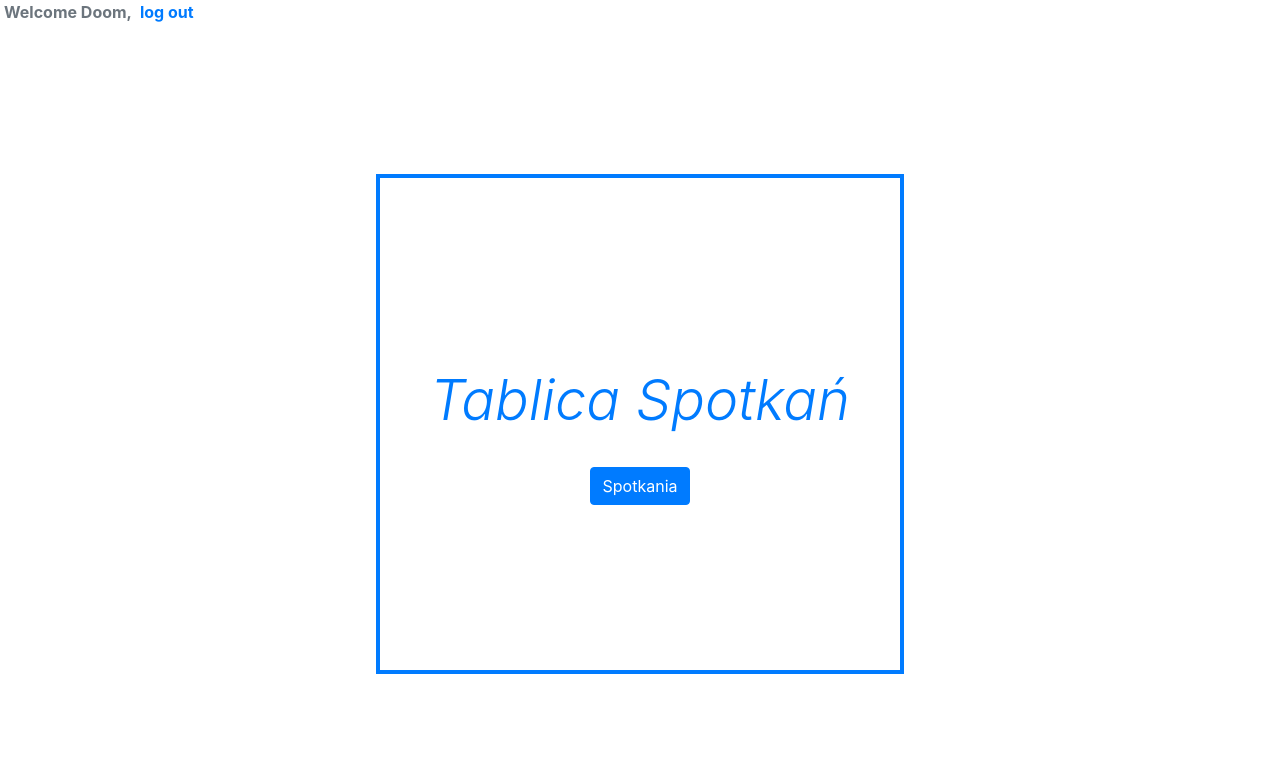
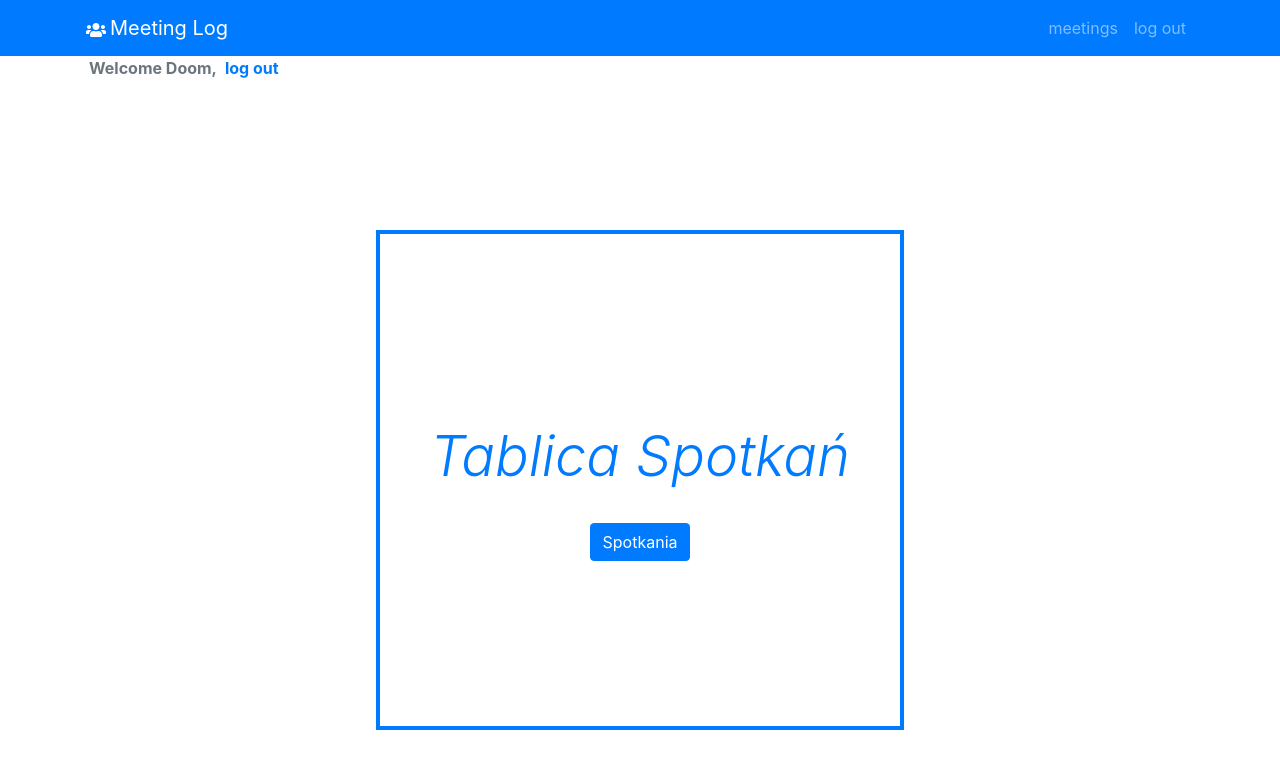
Before and after one commit to dominikacer/React-SPA-v10, a React (Create React App) app in the folder app/: page / in a window 1280 px wide. Shown: the top 768 px of the page. Built offline with nearby package versions, Linux system fonts and the light colour scheme.

Commit message:
Navigation component without styles and routing yet, just mockup

```diff
--- a/app/package.json
+++ b/app/package.json
@@ -5,6 +5,7 @@
   "dependencies": {
     "react": "^16.8.3",
     "react-dom": "^16.8.3",
+    "react-icons": "^3.4.0",
     "react-scripts": "2.1.5",
     "styled-components": "^4.1.3"
   },
--- a/app/src/App.js
+++ b/app/src/App.js
@@ -5,6 +5,7 @@ import 'bootstrap/dist/css/bootstrap.css';
 import './index.css';
 
 // Import own components
+import Nav from './components/Nav';
 import Entry from './components/Entry';
 import Homepage from './components/Homepage';
 
@@ -20,6 +21,7 @@ class App extends Component {
   render() {
     return (
         <main>
+          <Nav user={this.state.user} />
           {this.state.user &&
             <Entry  user={this.state.user}/>
           }
--- a/app/src/components/Entry.js
+++ b/app/src/components/Entry.js
@@ -1,11 +1,15 @@
+// simple component with entry title based of user name
+
 import React, { Component } from 'react';
 
 class Entry extends Component{
     render(){
+
         const { user } = this.props;
 
         return (
             <div>
+                <div className="container">
                     <span className="text-secondary font-weight-bold pl-1 pr-1">
                         Welcome {user},
                     </span>
@@ -13,6 +17,7 @@ class Entry extends Component{
                         log out
                     </a>
                 </div>
+            </div>
         )
     }
 }
--- a/app/src/components/Nav.js
+++ b/app/src/components/Nav.js
@@ -1,10 +1,43 @@
+// simple navigation based on user variable, if exists or not
+
 import React, { Component } from 'react';
 import {FaUsers} from 'react-icons/fa';
 
 class Nav extends Component {
     render(){
+
+        const {user} = this.props;
+
         return (
-
+            <div className="container-fluid bg-primary">
+                <nav className="site-nav navbar navbar-expand navbar-dark higher container">
+                    <a href="/" className="navbar-brand">
+                        <FaUsers className="mr-1"/>Meeting Log
+                    </a>
+                    <div className="navbar-nav ml-auto">
+                        {user && (
+                            <a className="nav-item nav-link" href="/meetings">
+                                meetings
+                            </a>
+                        )}
+                        {!user &&(
+                            <span>
+                                <a className="nav-item nav-link" href="/login">
+                                    log in
+                                </a>
+                                <a className="nav-item nav-link" href="/register">
+                                    register
+                                </a>
+                            </span>
+                        )}
+                        {user && (
+                            <a className="nav-item nav-link" href="/login">
+                                log out
+                            </a>
+                        )}
+                    </div>
+                </nav>
+            </div>
         )
     }
 }
```
Also changed, not shown: 1 other file (tests, documents, lock files or other folders). Lines whose indentation alone changed are shown as unchanged.
